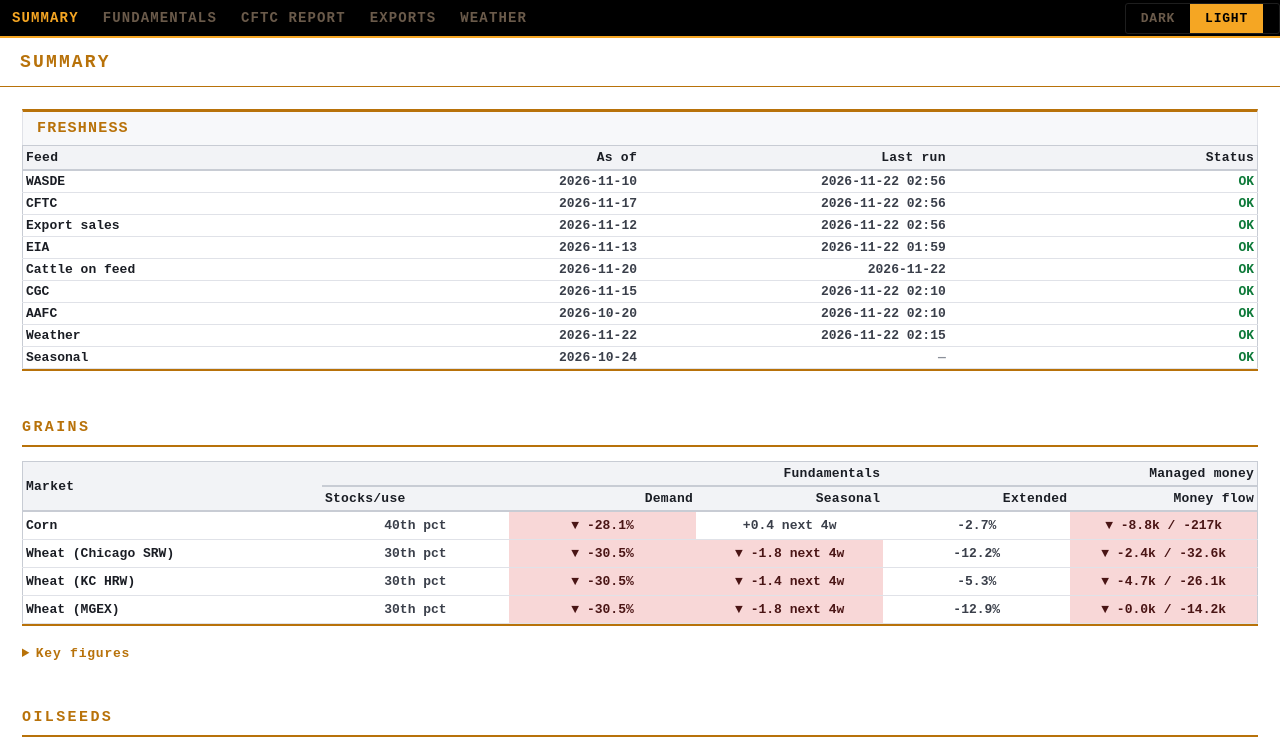
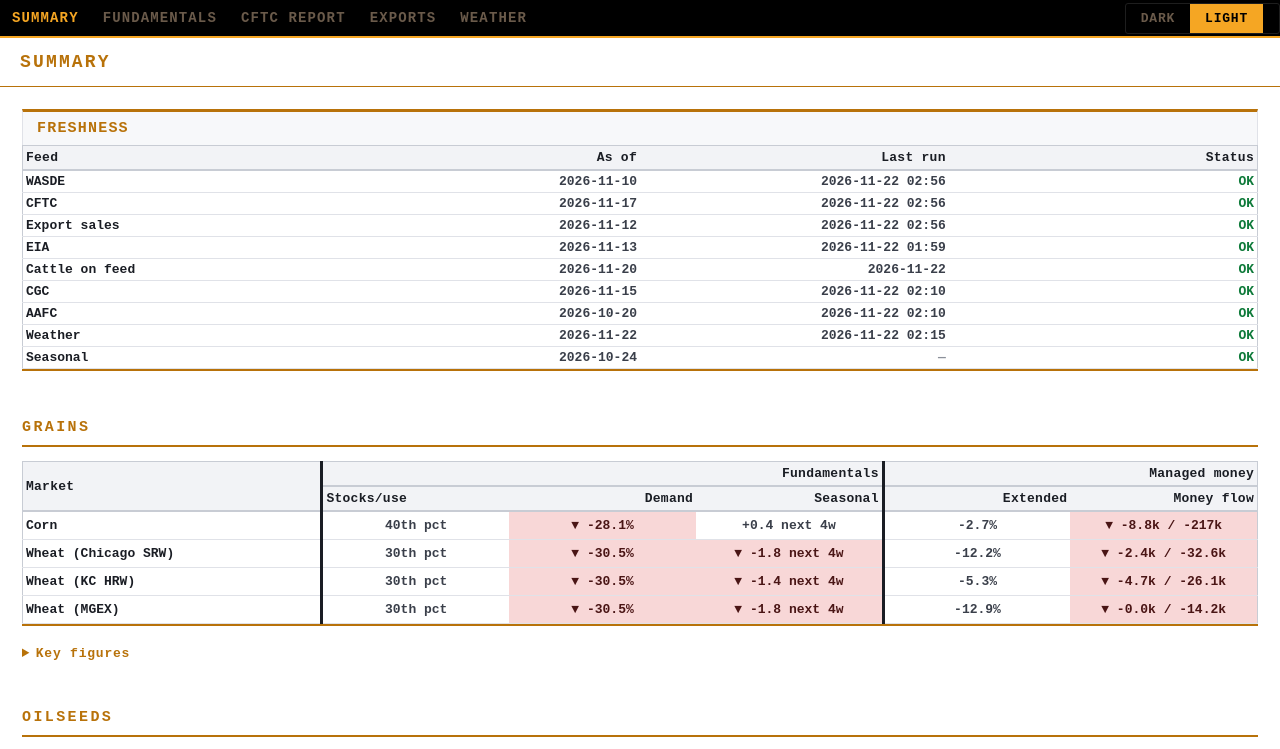
Before and after one commit to Summers10/COMMODITY-TERMINAL, a plain HTML site: page index.html in a window 1280 px wide. Shown: the top 749 px of the page. Drawn offline with Linux system fonts and the light colour scheme.

Commit message:
Draw a heavier line between the summary column groups. (#27)
The first Fundamentals column and the first Managed money column carry a 3px divider through the group header, the column header, and every row. It is near-black on the light theme and light on the dark theme.

Co-authored-by: Cursor Agent <cursoragent@cursor.com>
Co-authored-by: Summers10 <Summers10@users.noreply.github.com>

```diff
--- a/index.html
+++ b/index.html
@@ -19,13 +19,13 @@ body.dark{
   --bg:#000;--bg1:#060606;--bg2:#0a0a0a;--border:#141414;--border2:#1e1e1e;
   --text:#d4b896;--text2:#8a7a68;--text3:#6a5a4a;--na:#8d8478;
   --amber:#f5a623;--green:#2e8f52;--red:#b83838;
-  --th-bg:#040404;--section-bg:#050505;--row-alt:#030303;--row-latest:#0c0800;--grp-line:#4a4034;--ref-color:#8496bd;--ref-bg:rgba(132,150,189,.07);
+  --th-bg:#040404;--section-bg:#050505;--row-alt:#030303;--row-latest:#0c0800;--grp-line:#4a4034;--sig-split:#f0e2cc;--ref-color:#8496bd;--ref-bg:rgba(132,150,189,.07);
 }
 body.light{
   --bg:#FFFFFF;--bg1:#F7F8FA;--bg2:#F0F1F4;--border:#E0E2E8;--border2:#C8CCD4;
   --text:#1A1D24;--text2:#3A3F4A;--text3:#6B7280;--na:#8b909a;
   --amber:#B8720A;--green:#0E7A3A;--red:#C4302B;
-  --th-bg:#F2F3F6;--section-bg:#ECEDF0;--row-alt:#F7F8FA;--row-latest:#FFF3DC;--grp-line:#9AA1AD;--ref-color:#5b6f94;--ref-bg:rgba(91,111,148,.07);
+  --th-bg:#F2F3F6;--section-bg:#ECEDF0;--row-alt:#F7F8FA;--row-latest:#FFF3DC;--grp-line:#9AA1AD;--sig-split:#1A1D24;--ref-color:#5b6f94;--ref-bg:rgba(91,111,148,.07);
 }
 #topbar{position:sticky;top:0;z-index:10;padding:14px 20px;border-bottom:1px solid var(--amber);background:var(--bg);display:flex;align-items:center;gap:12px 20px;flex-wrap:wrap;max-width:100%}
 #page-tabs,#summary-topbar,#cftc-topbar,#exports-topbar,#weather-topbar,#seasonals-topbar{flex-wrap:wrap;max-width:100%}
@@ -1308,6 +1308,7 @@ fetch('data/psd_data.json')
 .summary-table{border:1px solid var(--border2);background:var(--bg)}
 /* group divider: the first column of each group gets a heavier left line, running the full height of the table */
 .grp-l{border-left:2px solid var(--grp-line)}
+.sig-table th.sig-split,.sig-table td.sig-split{border-left:3px solid var(--sig-split)}
 .summary-table th{background:var(--th-bg);padding:4px 3px;text-align:right;letter-spacing:.02em;color:var(--text);border-bottom:2px solid var(--border2);white-space:normal;overflow-wrap:anywhere}
 .summary-table th:first-child{text-align:left}
 .summary-table td{padding:3px 3px;text-align:right;border-bottom:1px solid var(--border);color:var(--text2);white-space:normal;overflow-wrap:anywhere;background:var(--bg)}
--- a/js/summary.js
+++ b/js/summary.js
@@ -136,11 +136,12 @@ function signalTable(section){
   const groups = section.groups || [];
   const widths = [1.6, ...cols.map(()=>1)];
   let html = `<div class="panel"><table class="term-table summary-table sig-table">${fitColgroup(widths)}<thead>`;
+  const splitIds = new Set(groups.map(g=>g.ids && g.ids[0]).filter(Boolean));
   if(groups.length){
     html += `<tr><th rowspan="2">Market</th>`;
-    groups.forEach(g=>{ html += `<th colspan="${g.ids.length}">${g.label}</th>`; });
+    groups.forEach(g=>{ html += `<th colspan="${g.ids.length}" class="sig-split">${g.label}</th>`; });
     html += `</tr><tr>`;
-    cols.forEach(col=>{ html += `<th>${col.label}</th>`; });
+    cols.forEach(col=>{ html += `<th class="${splitIds.has(col.id)?'sig-split':''}">${col.label}</th>`; });
     html += `</tr>`;
   } else {
     html += `<tr><th>Market</th>`;
@@ -153,8 +154,9 @@ function signalTable(section){
     cols.forEach(col=>{
       const sig = (row.signals||{})[col.id] || {};
       const cls = sig.state ? `sig sig-${sig.state}` : 'sig';
+      const split = splitIds.has(col.id) ? ' sig-split' : '';
       const text = sig.text || na();
-      html += `<td class="${cls}"><button type="button" class="sig-hit" data-detail="${escapeAttr(sig.detail||sig.reason||'')}" data-rule="${escapeAttr(ruleText(sig.rule_id))}" data-asof="${escapeAttr(sig.as_of||'')}">${text}</button></td>`;
+      html += `<td class="${cls}${split}"><button type="button" class="sig-hit" data-detail="${escapeAttr(sig.detail||sig.reason||'')}" data-rule="${escapeAttr(ruleText(sig.rule_id))}" data-asof="${escapeAttr(sig.as_of||'')}">${text}</button></td>`;
     });
     html += `</tr>`;
   });
```
